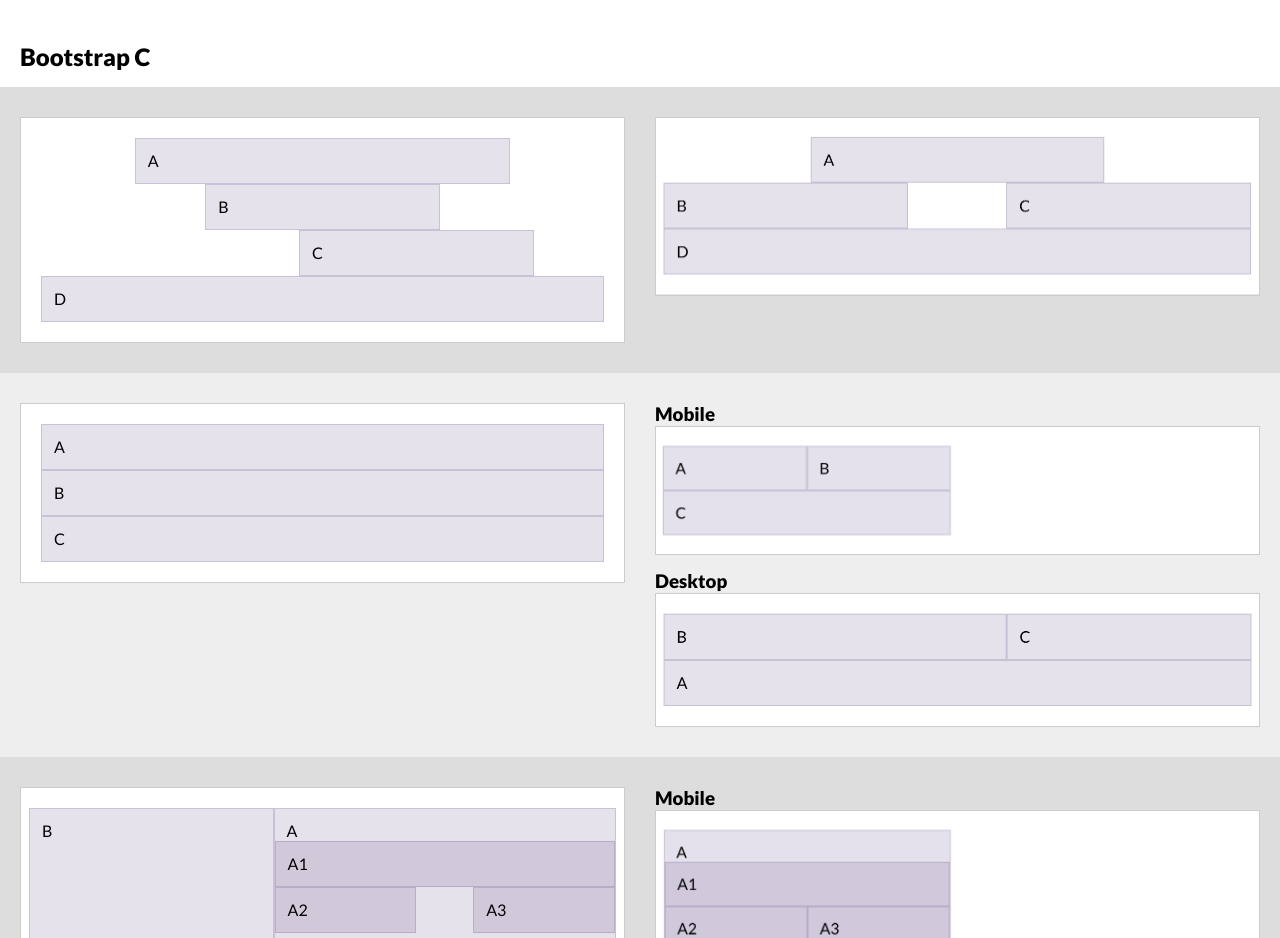
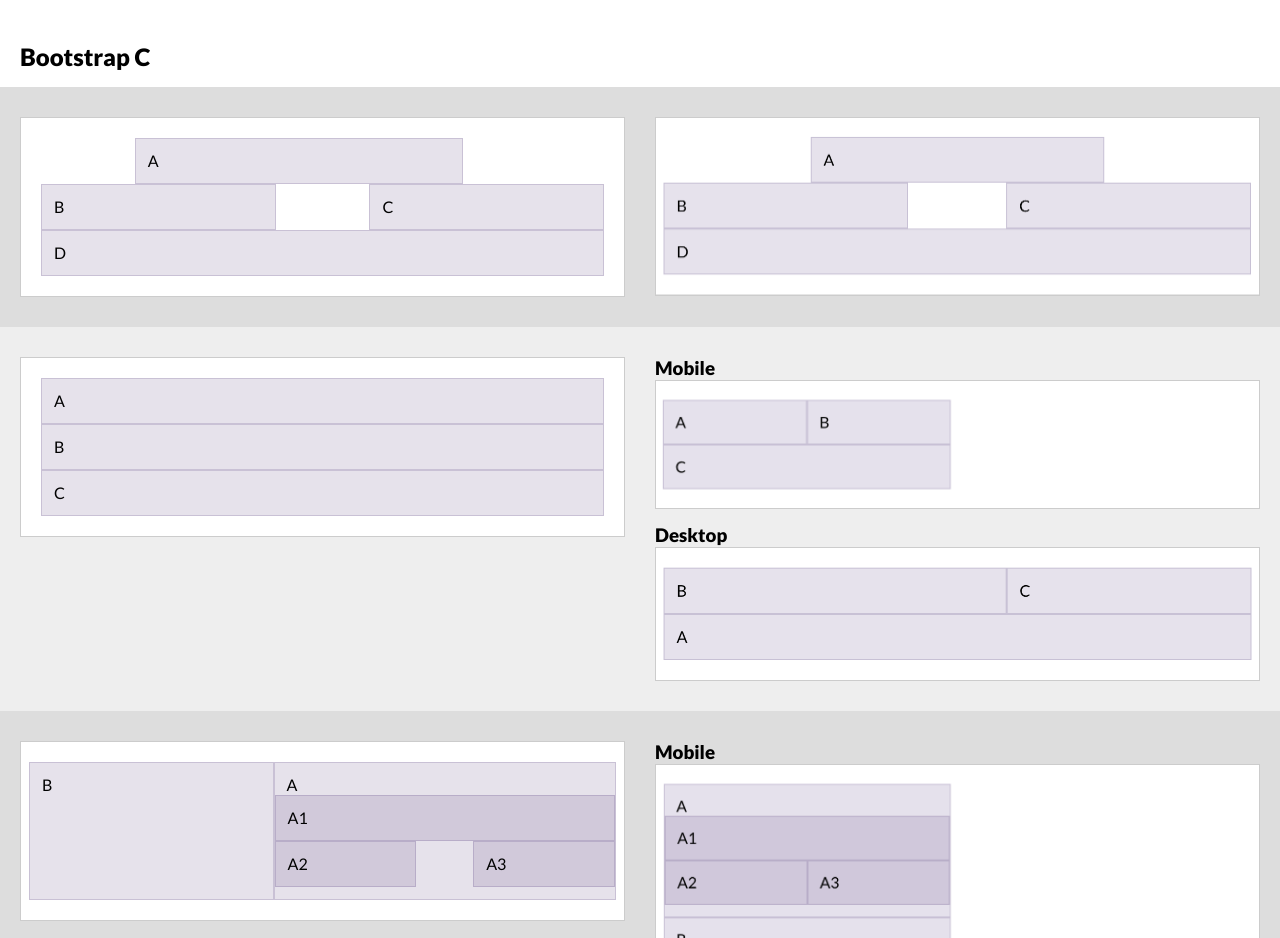
Before and after one commit to nbuntsch/examen-revision-imd21, a website built with Parcel: page src/index.html in a window 1280 px wide. Shown: the part 4540-5478 px from the top of the page. Built offline with nearby package versions, Linux system fonts and the light colour scheme.

Commit message:
bootstrap c1

```diff
--- a/src/exercises/bootstrap-c1.html
+++ b/src/exercises/bootstrap-c1.html
@@ -1,10 +1,10 @@
 <div class="l-exercice" id="bootstrap-c1">
   <!-- exercice ici -->
   <div class="container">
-    <div class="row justify-content-center">
-      <div class="col-8">A</div>
-      <div class="col-5 align-self-start">B</div>
-      <div class="col-5 offset-4">C</div>
+    <div class="row">
+      <div class="col-7 offset-2">A</div>
+      <div class="col-5">B</div>
+      <div class="col-5 offset-2">C</div>
       <div class="col-12">D</div>
     </div>
   </div>
```
